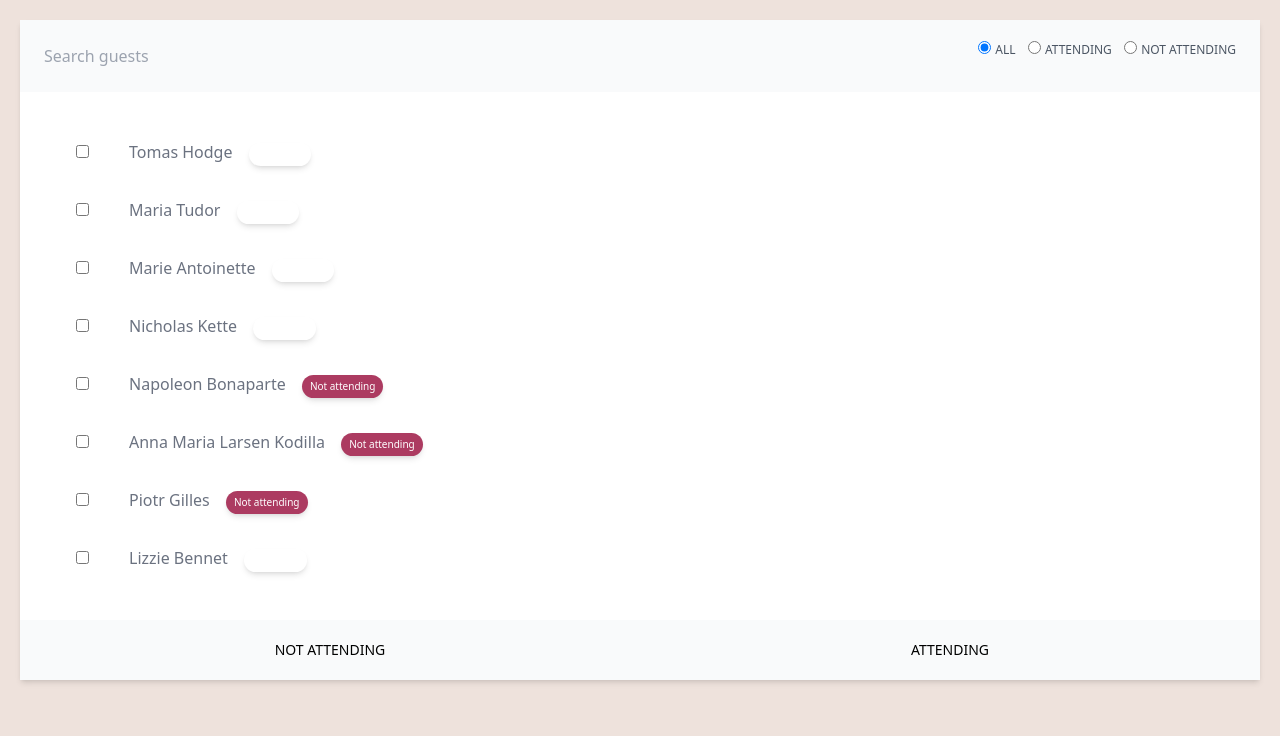
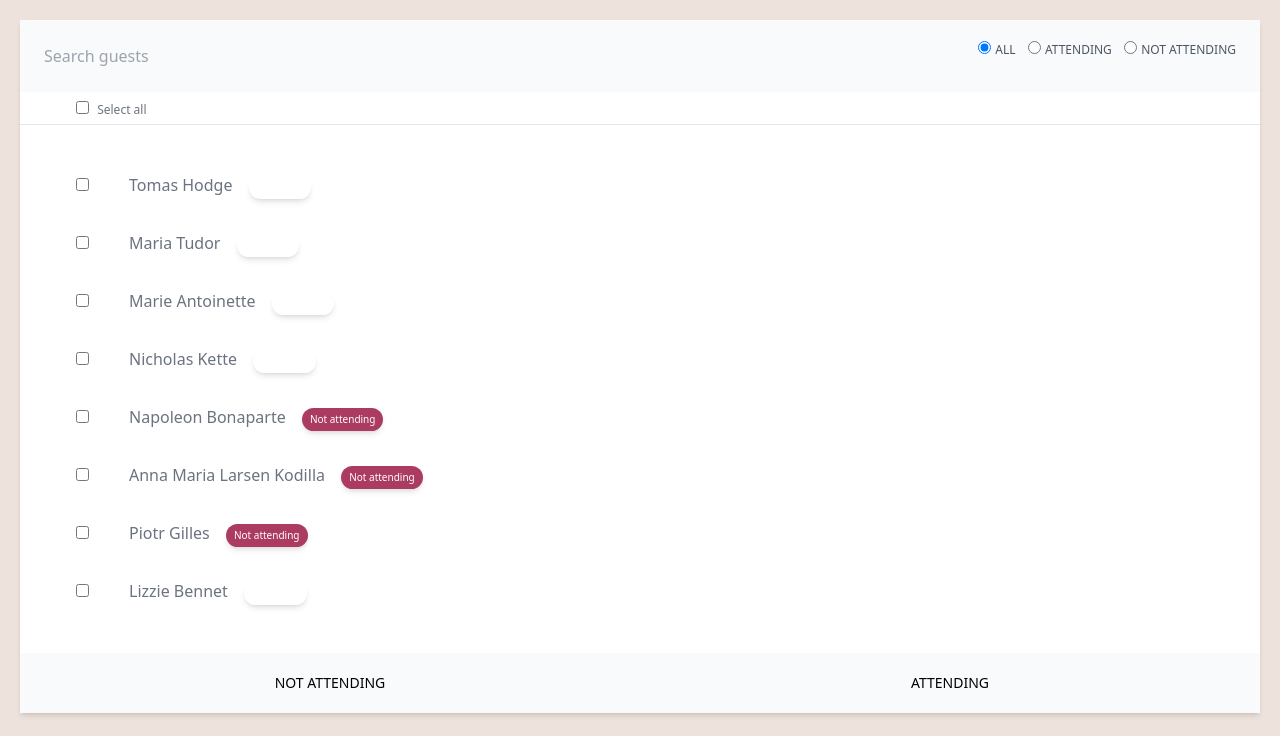
Before and after one commit to tomasrpita/django-party, a Django app: page /party/00bb45a4-3936-477b-8113-323c57f51f08/guests/ in a window 1280 px wide. Shown: the part 64-800 px from the top of the page. Run offline with Django 5.2, Linux system fonts and the light colour scheme; a user stored in the database is signed in; data comes from the database, SQL or seed files in the repository.

Commit message:
Add new border and padding utility classes in tailwind_output.css; update guest list template for select all functionality

```diff
--- a/party/static/party/css/tailwind_output.css
+++ b/party/static/party/css/tailwind_output.css
@@ -839,6 +839,10 @@ video {
   border-width: 2px;
 }
 
+.border-b{
+  border-bottom-width: 1px;
+}
+
 .border-custom-blue{
   --tw-border-opacity: 1;
   border-color: rgb(18 60 105 / var(--tw-border-opacity, 1));
@@ -847,6 +851,11 @@ video {
 .border-custom-red{
   --tw-border-opacity: 1;
   border-color: rgb(172 59 97 / var(--tw-border-opacity, 1));
+}
+
+.border-gray-400{
+  --tw-border-opacity: 1;
+  border-color: rgb(156 163 175 / var(--tw-border-opacity, 1));
 }
 
 .border-x-transparent{
@@ -861,6 +870,11 @@ video {
 
 .border-t-transparent{
   border-top-color: transparent;
+}
+
+.border-b-gray-200{
+  --tw-border-opacity: 1;
+  border-bottom-color: rgb(229 231 235 / var(--tw-border-opacity, 1));
 }
 
 .bg-custom-blue{
@@ -921,6 +935,10 @@ video {
   padding: 2rem;
 }
 
+.p-1{
+  padding: 0.25rem;
+}
+
 .px-2{
   padding-left: 0.5rem;
   padding-right: 0.5rem;
@@ -958,6 +976,10 @@ video {
 
 .pr-2{
   padding-right: 0.5rem;
+}
+
+.pl-14{
+  padding-left: 3.5rem;
 }
 
 .text-left{
--- a/party/templates/party/guest_list/page_guest_list.html
+++ b/party/templates/party/guest_list/page_guest_list.html
@@ -31,12 +31,21 @@
             </div>
         </form>
 
+        <div x-data="{ selected_all: false }">
+            <div class="pl-14 py-1 text-gray-500 border-b-gray-200 border-b">
+                <input type="checkbox" x-model="selected_all" class="border-gray-400">
+                <span class="p-1 text-xs"
+                      x-text="selected_all ? 'Unselect all' : 'Select all'"
+                ></span>
+            </div>
 
-        <form class="table text-left text-gray-500 table-fixed min-w-fit p-8" id="guest-form">
-            <div class="table-row-group" id="guests">
-                {% include 'party/guest_list/partial_guest_list.html' %}
-            </div>
-        </form>
+            <form class="table text-left text-gray-500 table-fixed min-w-fit p-8" id="guest-form">
+                <div class="table-row-group" id="guests">
+                    {% include 'party/guest_list/partial_guest_list.html' %}
+                </div>
+            </form>
+
+        </div>
 
         <div hx-include="#guests"
              hx-target="#guests"
--- a/party/templates/party/guest_list/partial_guest_list.html
+++ b/party/templates/party/guest_list/partial_guest_list.html
@@ -1,7 +1,12 @@
 {% for guest in guests %}
     <div class="table-row">
         <div class="table-cell py-4 px-6 w-4">
-            <input type='checkbox' value="{{ guest.uuid }}" name="guest_ids">
+            <input
+                type='checkbox'
+                value="{{ guest.uuid }}"
+                name="guest_ids"
+                x-bind:checked="selected_all"
+            >
         </div>
         <div class="table-cell py-4 px-4 text-left">
             {{ guest.name }}
--- a/party/templates/party/party_detail/page_party_detail.html
+++ b/party/templates/party/party_detail/page_party_detail.html
@@ -12,7 +12,8 @@
              class="relative"
         >
 
-            <div x-show="tooltipShow"
+            <div
+                x-show="tooltipShow"
                 x-transition:enter="transition ease-out duration-500"
                 x-transition:enter-start="opacity-0"
                 x-transition:enter-end="opacity-60"
```
